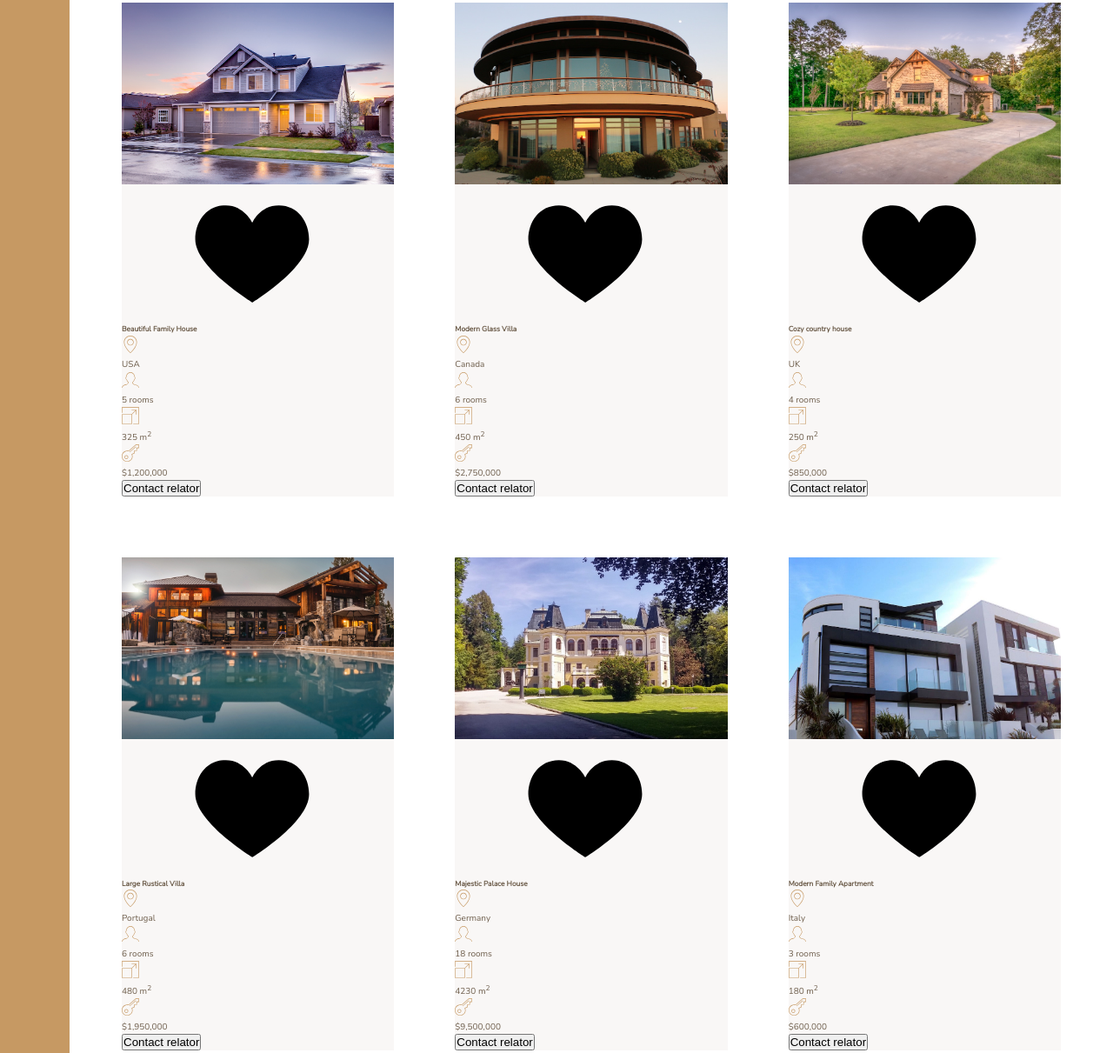
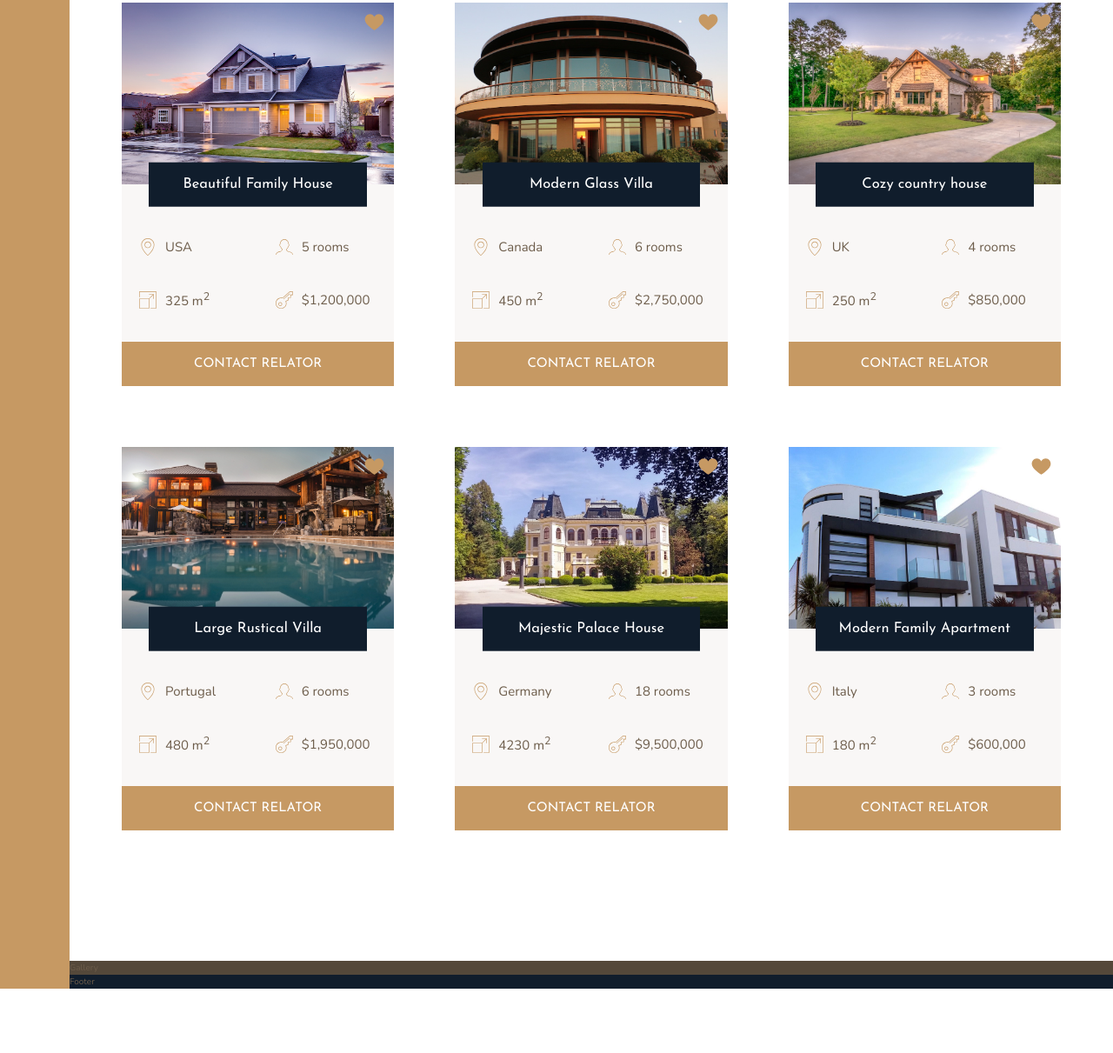
Before and after one commit to Belchenkov/nexter, a website: page index.html in a window 1280 px wide. Shown: the part 1697-2908 px from the top of the page at 87% size. After the commit the page ends 2834 px from the top, so only its background shows below. Drawn offline with nearby package versions, Linux system fonts and the light colour scheme; files that its build step writes are made by us from their sources.

Commit message:
Home Section: styles

```diff
--- a/index.html
+++ b/index.html
@@ -118,30 +118,30 @@
                 </svg>
                 <h5 class="home__name">Beautiful Family House</h5>
                 <div class="home__location">
-                    <svg class="home__like">
+                    <svg>
                         <use xlink:href="img/sprite.svg#icon-map-pin"></use>
                     </svg>
                     <p>USA</p>
                 </div>
                 <div class="home__rooms">
-                    <svg class="home__like">
+                    <svg>
                         <use xlink:href="img/sprite.svg#icon-profile-male"></use>
                     </svg>
                     <p>5 rooms</p>
                 </div>
                 <div class="home__area">
-                    <svg class="home__like">
+                    <svg>
                         <use xlink:href="img/sprite.svg#icon-expand"></use>
                     </svg>
                     <p>325 m<sup>2</sup></p>
                 </div>
                 <div class="home__price">
-                    <svg class="home__like">
+                    <svg>
                         <use xlink:href="img/sprite.svg#icon-key"></use>
                     </svg>
                     <p>$1,200,000</p>
                 </div>
-                <button class="cta">Contact relator</button>
+                <button class="btn home__btn">Contact relator</button>
             </div>
             <div class="home">
                 <img src="img/house-2.jpeg" alt="House 2" class="home__img" />
@@ -150,30 +150,30 @@
                 </svg>
                 <h5 class="home__name">Modern Glass Villa</h5>
                 <div class="home__location">
-                    <svg class="home__like">
+                    <svg>
                         <use xlink:href="img/sprite.svg#icon-map-pin"></use>
                     </svg>
                     <p>Canada</p>
                 </div>
                 <div class="home__rooms">
-                    <svg class="home__like">
+                    <svg>
                         <use xlink:href="img/sprite.svg#icon-profile-male"></use>
                     </svg>
                     <p>6 rooms</p>
                 </div>
                 <div class="home__area">
-                    <svg class="home__like">
+                    <svg>
                         <use xlink:href="img/sprite.svg#icon-expand"></use>
                     </svg>
                     <p>450 m<sup>2</sup></p>
                 </div>
                 <div class="home__price">
-                    <svg class="home__like">
+                    <svg>
                         <use xlink:href="img/sprite.svg#icon-key"></use>
                     </svg>
                     <p>$2,750,000</p>
                 </div>
-                <button class="cta">Contact relator</button>
+                <button class="btn home__btn">Contact relator</button>
             </div>
             <div class="home">
                 <img src="img/house-3.jpeg" alt="House 3" class="home__img" />
@@ -182,30 +182,30 @@
                 </svg>
                 <h5 class="home__name">Cozy country house</h5>
                 <div class="home__location">
-                    <svg class="home__like">
+                    <svg>
                         <use xlink:href="img/sprite.svg#icon-map-pin"></use>
                     </svg>
                     <p>UK</p>
                 </div>
                 <div class="home__rooms">
-                    <svg class="home__like">
+                    <svg>
                         <use xlink:href="img/sprite.svg#icon-profile-male"></use>
                     </svg>
                     <p>4 rooms</p>
                 </div>
                 <div class="home__area">
-                    <svg class="home__like">
+                    <svg>
                         <use xlink:href="img/sprite.svg#icon-expand"></use>
                     </svg>
                     <p>250 m<sup>2</sup></p>
                 </div>
                 <div class="home__price">
-                    <svg class="home__like">
+                    <svg>
                         <use xlink:href="img/sprite.svg#icon-key"></use>
                     </svg>
                     <p>$850,000</p>
                 </div>
-                <button class="cta">Contact relator</button>
+                <button class="btn home__btn">Contact relator</button>
             </div>
             <div class="home">
                 <img src="img/house-4.jpeg" alt="House 4" class="home__img" />
@@ -214,30 +214,30 @@
                 </svg>
                 <h5 class="home__name">Large Rustical Villa</h5>
                 <div class="home__location">
-                    <svg class="home__like">
+                    <svg>
                         <use xlink:href="img/sprite.svg#icon-map-pin"></use>
                     </svg>
                     <p>Portugal</p>
                 </div>
                 <div class="home__rooms">
-                    <svg class="home__like">
+                    <svg>
                         <use xlink:href="img/sprite.svg#icon-profile-male"></use>
                     </svg>
                     <p>6 rooms</p>
                 </div>
                 <div class="home__area">
-                    <svg class="home__like">
+                    <svg>
                         <use xlink:href="img/sprite.svg#icon-expand"></use>
                     </svg>
                     <p>480 m<sup>2</sup></p>
                 </div>
                 <div class="home__price">
-                    <svg class="home__like">
+                    <svg>
                         <use xlink:href="img/sprite.svg#icon-key"></use>
                     </svg>
                     <p>$1,950,000</p>
                 </div>
-                <button class="cta">Contact relator</button>
+                <button class="btn home__btn">Contact relator</button>
             </div>
             <div class="home">
                 <img src="img/house-5.jpeg" alt="House 5" class="home__img" />
@@ -246,30 +246,30 @@
                 </svg>
                 <h5 class="home__name">Majestic Palace House</h5>
                 <div class="home__location">
-                    <svg class="home__like">
+                    <svg>
                         <use xlink:href="img/sprite.svg#icon-map-pin"></use>
                     </svg>
                     <p>Germany</p>
                 </div>
                 <div class="home__rooms">
-                    <svg class="home__like">
+                    <svg>
                         <use xlink:href="img/sprite.svg#icon-profile-male"></use>
                     </svg>
                     <p>18 rooms</p>
                 </div>
                 <div class="home__area">
-                    <svg class="home__like">
+                    <svg>
                         <use xlink:href="img/sprite.svg#icon-expand"></use>
                     </svg>
                     <p>4230 m<sup>2</sup></p>
                 </div>
                 <div class="home__price">
-                    <svg class="home__like">
+                    <svg>
                         <use xlink:href="img/sprite.svg#icon-key"></use>
                     </svg>
                     <p>$9,500,000</p>
                 </div>
-                <button class="cta">Contact relator</button>
+                <button class="btn home__btn">Contact relator</button>
             </div>
             <div class="home">
                 <img src="img/house-6.jpeg" alt="House 6" class="home__img" />
@@ -278,30 +278,30 @@
                 </svg>
                 <h5 class="home__name">Modern Family Apartment</h5>
                 <div class="home__location">
-                    <svg class="home__like">
+                    <svg>
                         <use xlink:href="img/sprite.svg#icon-map-pin"></use>
                     </svg>
                     <p>Italy</p>
                 </div>
                 <div class="home__rooms">
-                    <svg class="home__like">
+                    <svg>
                         <use xlink:href="img/sprite.svg#icon-profile-male"></use>
                     </svg>
                     <p>3 rooms</p>
                 </div>
                 <div class="home__area">
-                    <svg class="home__like">
+                    <svg>
                         <use xlink:href="img/sprite.svg#icon-expand"></use>
                     </svg>
                     <p>180 m<sup>2</sup></p>
                 </div>
                 <div class="home__price">
-                    <svg class="home__like">
+                    <svg>
                         <use xlink:href="img/sprite.svg#icon-key"></use>
                     </svg>
                     <p>$600,000</p>
                 </div>
-                <button class="cta">Contact relator</button>
+                <button class="btn home__btn">Contact relator</button>
             </div>
         </section>
 
--- a/sass/_homes.scss
+++ b/sass/_homes.scss
@@ -8,31 +8,73 @@
 
 .home {
   background-color: $color-grey-light-1;
+  display: grid;
+  grid-template-columns: repeat(2, 1fr);
+  grid-row-gap: 3.5rem;
 
   &__img {
     width: 100%;
+    grid-row: 1 / 2;
+    grid-column: 1 / -1;
+    z-index: 1;
   }
 
   &__like {
-
+    grid-row: 1 / 2;
+    grid-column: 2 / 3;
+    fill: $color-primary;
+    height: 2.5rem;
+    width: 2.5rem;
+    z-index: 2;
+    justify-self: end;
+    margin: 1rem;
+    cursor: pointer;
   }
 
   &__name {
+    grid-row: 1 / 2;
+    grid-column: 1 / -1;
+    width: 80%;
+    justify-self: center;
+    align-self: end;
+    font-family: $font-display;
+    font-size: 1.65rem;
+    text-align: center;
+    padding: 1.25rem;
+    background-color: $color-secondary;
+    color: #fff;
+    font-weight: 400;
+    z-index: 3;
+    transform: translateY(50%);
+  }
 
+  &__location,
+  &__rooms {
+    margin-top: 2.5rem;
   }
 
   &__location,
   &__rooms,
   &__area,
   &__price {
+    display: flex;
+    align-items: center;
+    font-size: 1.5rem;
+    margin-left: 2rem;
+
     svg {
       fill: $color-primary;
       height: 2rem;
       width: 2rem;
+      margin-right: 1rem;
     }
 
     p {
 
     }
   }
+
+  &__btn {
+    grid-column: 1 / -1;
+  }
 }
```
